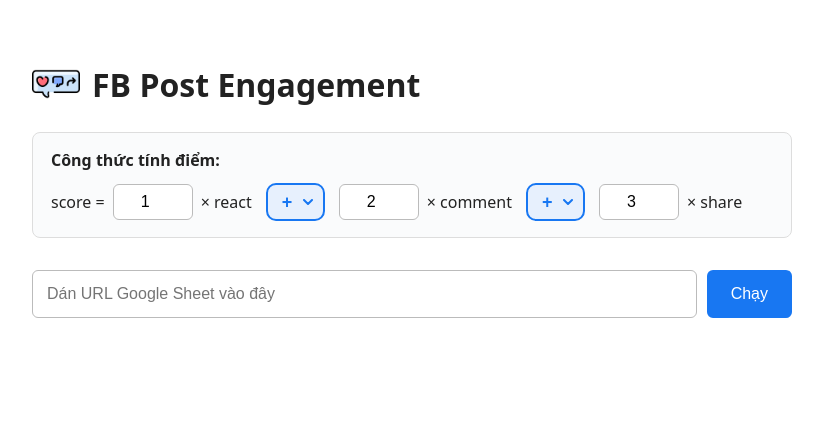
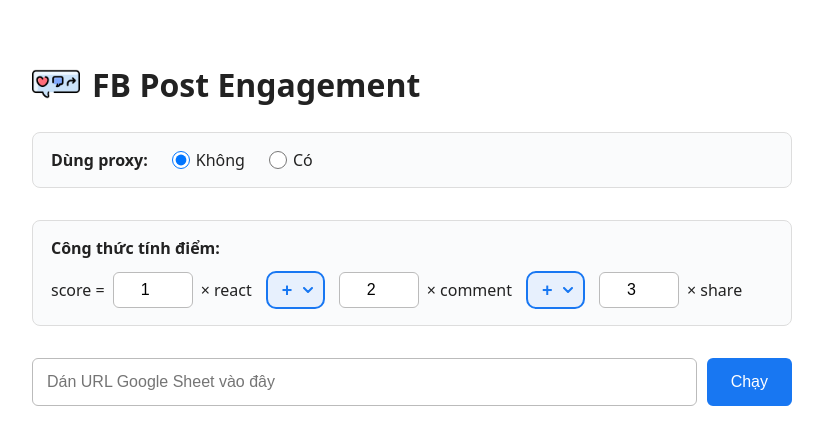
Before and after one commit to KhanhE6-2k4/facebook-post-engagement, a Flask app: page / in a window 1280 px wide. Shown: the top 445 px of the page, without its empty margins (228-1051 px from the left). Run offline with Flask 3, Linux system fonts and the light colour scheme.

Commit message:
Add optional residential proxy
Adjust request configurations in config.yaml

```diff
--- a/app.py
+++ b/app.py
@@ -7,21 +7,25 @@ from dotenv import load_dotenv
 from flask import Flask, jsonify, render_template, request
 
 from scraper.config import CONFIG
+from scraper.fb import proxy_url
 from scraper.runner import parse_score_formula, run_job
 from scraper.sheets import parse_sheet_url
 
 load_dotenv()  # nạp .env (nếu có) vào os.environ; không ghi đè biến đã đặt sẵn
 
 logging.basicConfig(level=logging.INFO, format="%(asctime)s %(levelname)s %(name)s: %(message)s")
+logging.info("FB proxy: %s", "đã cấu hình" if proxy_url() else "chưa cấu hình (FB_PROXY_URL trống)")
+
+PROXY_UNSUPPORTED = "Hiện tại proxy chưa được hỗ trợ"
 
 app = Flask(__name__)
 jobs = {}
 
 
-def _worker(job_id, sheet_url, formula):
+def _worker(job_id, sheet_url, formula, use_proxy):
   job = jobs[job_id]
   try:
-    run_job(sheet_url, formula, job)
+    run_job(sheet_url, formula, use_proxy, job)
     job["status"] = "done"
   except Exception as e:
     logging.exception("Job %s lỗi", job_id)
@@ -31,7 +35,8 @@ def _worker(job_id, sheet_url, formula):
 
 @app.get("/")
 def index():
-  return render_template("index.html", score=CONFIG["score"])
+  return render_template("index.html", score=CONFIG["score"],
+                         proxy_available=bool(proxy_url()), proxy_unsupported=PROXY_UNSUPPORTED)
 
 
 @app.post("/api/run")
@@ -43,10 +48,13 @@ def run():
     formula = parse_score_formula(data.get("formula"))
   except ValueError as e:
     return jsonify({"error": str(e)}), 400
+  use_proxy = data.get("use_proxy") is True
+  if use_proxy and not proxy_url():
+    return jsonify({"error": PROXY_UNSUPPORTED}), 400
   job_id = uuid.uuid4().hex
   jobs[job_id] = {"status": "running", "processed": 0, "total": 0, "failed": 0,
                   "sheet_url": sheet_url, "message": ""}
-  threading.Thread(target=_worker, args=(job_id, sheet_url, formula), daemon=True).start()
+  threading.Thread(target=_worker, args=(job_id, sheet_url, formula, use_proxy), daemon=True).start()
   return jsonify({"job_id": job_id})
 
 
--- a/config.yaml
+++ b/config.yaml
@@ -23,12 +23,12 @@ workers:
   n_workers: 2             # số luồng chạy song song
 
 rate_limit:
-  min_delay_sec: 2         # nghỉ ngẫu nhiên [min, max] giây sau mỗi request
-  max_delay_sec: 4
+  min_delay_sec: 3         # nghỉ ngẫu nhiên [min, max] giây sau mỗi request
+  max_delay_sec: 5
   max_requests_per_minute: 15   # tối đa request/phút, toàn cục (mọi batch, mọi job)
   max_concurrent_requests: 2    # tối đa request gần như đồng thời, toàn cục
 
 request:
-  timeout_sec: 8
+  timeout_sec: 15
   retries: 2               # số lần thử lại khi lỗi
   impersonate: chrome120
--- a/scraper/fb.py
+++ b/scraper/fb.py
@@ -1,4 +1,5 @@
 import logging
+import os
 
 from curl_cffi import requests
 
@@ -9,9 +10,16 @@ from scraper.rate_limiter import limiter
 log = logging.getLogger(__name__)
 
 
-def fetch_post_stats(url):
-  """Trả về dict react/comment/share, hoặc None nếu không lấy được."""
+def proxy_url():
+  """URL proxy (residential) từ env FB_PROXY_URL; None nếu chưa cấu hình."""
+  return os.environ.get("FB_PROXY_URL") or None
+
+
+def fetch_post_stats(url, use_proxy=False):
+  """Trả về dict react/comment/share, hoặc None nếu không lấy được.
+  use_proxy=True: gửi request tới FB qua FB_PROXY_URL (người gọi phải kiểm tra proxy đã cấu hình)."""
   cfg = CONFIG["request"]
+  proxies = {"http": proxy_url(), "https": proxy_url()} if use_proxy else None
   for attempt in range(cfg["retries"] + 1):
     try:
       with limiter.slot():
@@ -20,6 +28,7 @@ def fetch_post_stats(url):
             headers=HEADERS,
             impersonate=cfg["impersonate"],
             timeout=cfg["timeout_sec"],
+            proxies=proxies,
         )
       if response.status_code == 200:
         return parse_facebook_stats(response.text)
--- a/scraper/runner.py
+++ b/scraper/runner.py
@@ -54,7 +54,7 @@ def _rename_to_run_time(ws):
     log.warning("Không đổi được tên trang tính thành '%s': %s", title, e)
 
 
-def run_job(sheet_url, formula, job):
+def run_job(sheet_url, formula, use_proxy, job):
   """Đọc link theo batch, cào song song, ghi kết quả từng batch lên sheet. Cập nhật tiến độ vào `job`."""
   cols = CONFIG["sheet"]["columns"]
   first_row = CONFIG["sheet"]["header_row"] + 1
@@ -75,7 +75,7 @@ def run_job(sheet_url, formula, job):
         if link:
           rows.append((row_num, link))
 
-      results = pool.map(lambda r: fetch_post_stats(r[1]), rows)
+      results = pool.map(lambda r: fetch_post_stats(r[1], use_proxy), rows)
 
       updates = []
       for (row_num, link), stats in zip(rows, results):
--- a/templates/index.html
+++ b/templates/index.html
@@ -9,7 +9,12 @@
     body { font-family: system-ui, sans-serif; max-width: 760px; margin: 60px auto; padding: 0 16px; color: #222; }
     h1 { display: flex; align-items: center; gap: 12px; margin-bottom: 24px; }
     h1 img { width: 48px; height: 48px; }
-    .formula { border: 1px solid #ddd; border-radius: 8px; padding: 16px 18px; margin-bottom: 32px; background: #fafbfc; }
+    .box { border: 1px solid #ddd; border-radius: 8px; padding: 16px 18px; background: #fafbfc; }
+    .section { margin-bottom: 32px; }
+    .proxy { display: flex; flex-wrap: wrap; align-items: center; gap: 24px; font-size: 16px; }
+    .proxy label { display: flex; align-items: center; gap: 6px; cursor: pointer; }
+    .proxy input[type=radio] { width: 18px; height: 18px; margin: 0; cursor: pointer; }
+    .field-error { margin-top: 8px; font-size: 15px; }
     .formula-title { font-weight: 600; margin-bottom: 12px; }
     .formula-expr { display: flex; flex-wrap: wrap; align-items: center; gap: 8px; font-size: 16px; }
     .formula-expr input { width: 80px; padding: 8px 10px; font-size: 16px; text-align: center; box-sizing: border-box;
@@ -43,7 +48,15 @@
     {% endfor %}
   </select>
   {% endmacro %}
-  <div class="formula">
+  <div class="section">
+    <div class="box proxy">
+      <span class="formula-title" style="margin: 0">Dùng proxy:</span>
+      <label><input type="radio" name="proxy" value="no" checked>Không</label>
+      <label><input type="radio" name="proxy" value="yes">Có</label>
+    </div>
+    <div id="proxy-error" class="error field-error" hidden>{{ proxy_unsupported }}</div>
+  </div>
+  <div class="box section">
     <div class="formula-title">Công thức tính điểm:</div>
     <div class="formula-expr">
       <span>score =</span>
@@ -64,6 +77,20 @@
 const btn = document.getElementById("run");
 const input = document.getElementById("url");
 const statusEl = document.getElementById("status");
+const proxyErrorEl = document.getElementById("proxy-error");
+const PROXY_AVAILABLE = {{ proxy_available | tojson }};
+
+function useProxy() {
+  return document.querySelector('input[name="proxy"]:checked').value === "yes";
+}
+
+// Chọn "Có" mà server chưa cấu hình proxy -> báo ngay dưới khung
+function checkProxy() {
+  const ok = !useProxy() || PROXY_AVAILABLE;
+  proxyErrorEl.hidden = ok;
+  return ok;
+}
+document.querySelectorAll('input[name="proxy"]').forEach(r => r.addEventListener("change", checkProxy));
 
 function shortLink(url) {
   const m = url.match(/\/spreadsheets\/d\/([a-zA-Z0-9-_]+)/);
@@ -102,6 +129,7 @@ async function poll(jobId) {
 }
 
 btn.addEventListener("click", async () => {
+  if (!checkProxy()) { show(""); return; }
   const sheetUrl = input.value.trim();
   if (!sheetUrl) { show("Vui lòng nhập URL Google Sheet", "error"); return; }
   const weights = {};
@@ -117,7 +145,7 @@ btn.addEventListener("click", async () => {
     const res = await fetch("/api/run", {
       method: "POST",
       headers: {"Content-Type": "application/json"},
-      body: JSON.stringify({sheet_url: sheetUrl, formula}),
+      body: JSON.stringify({sheet_url: sheetUrl, formula, use_proxy: useProxy()}),
     });
     const data = await res.json();
     if (!res.ok) throw new Error(data.error);
```
Also changed, not shown: CLAUDE.md (+1 -0 lines), 1 other file.
